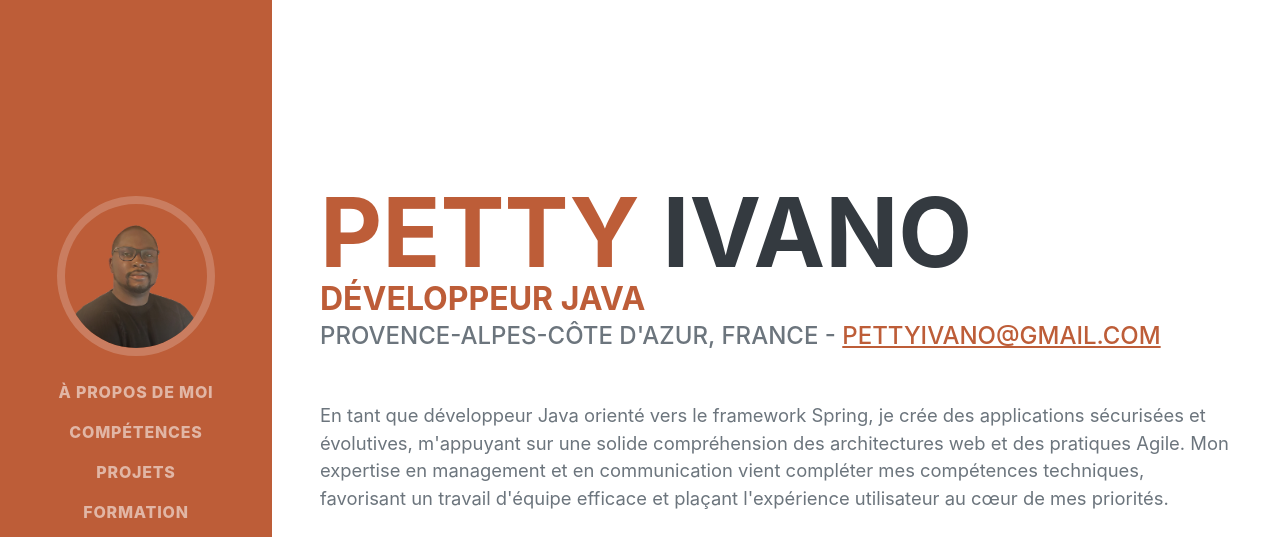
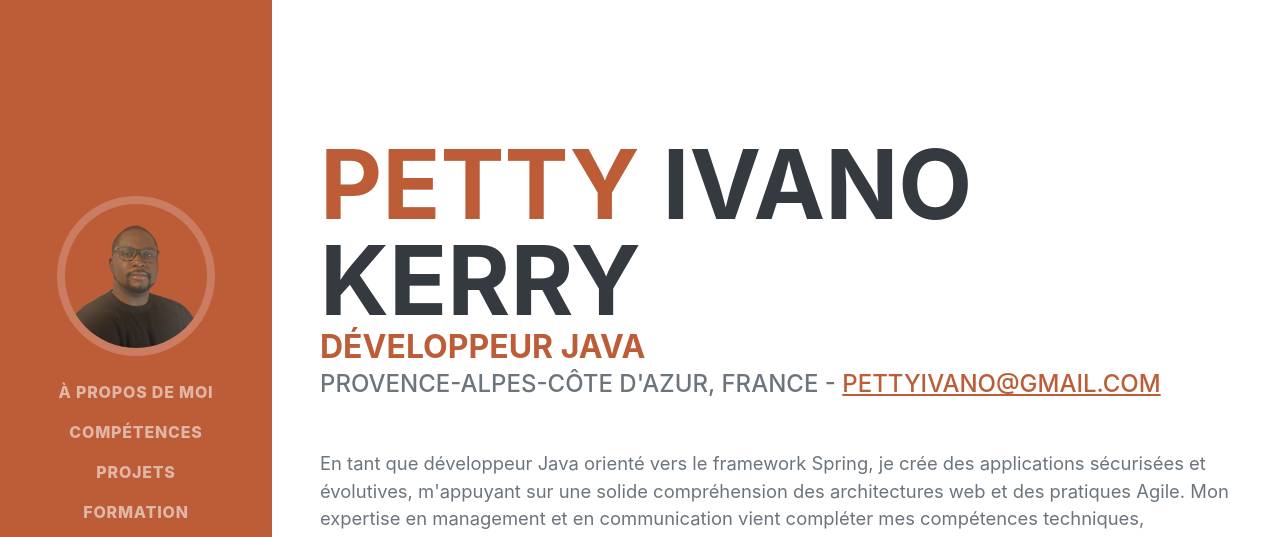
Before and after one commit to Ivano-P/MyPortfolio, a plain HTML site: page index.html in a window 1280 px wide. Shown: the top 537 px of the page. Drawn offline with Linux system fonts and the light colour scheme; a web font is replaced by a local one.

Commit message:
added middle name for test

```diff
--- a/index.html
+++ b/index.html
@@ -49,7 +49,7 @@
         <div class="resume-section-content">
             <h1 class="mb-0">
                 <span class="text-primary">PETTY</span>
-                Ivano
+                Ivano Kerry
             </h1>
             <div class="subheading mb-5">
                 <h3 class="mb-0 text-primary">Développeur Java </h3>
```
